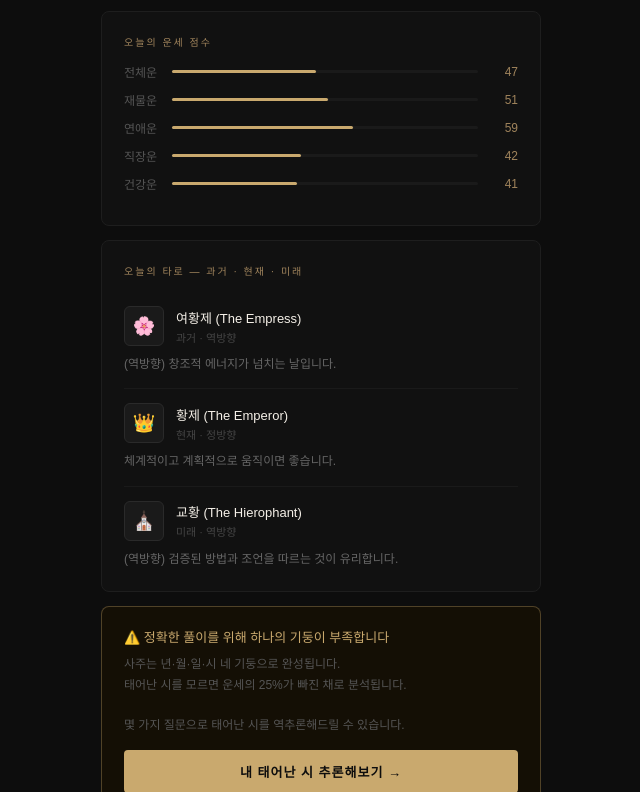
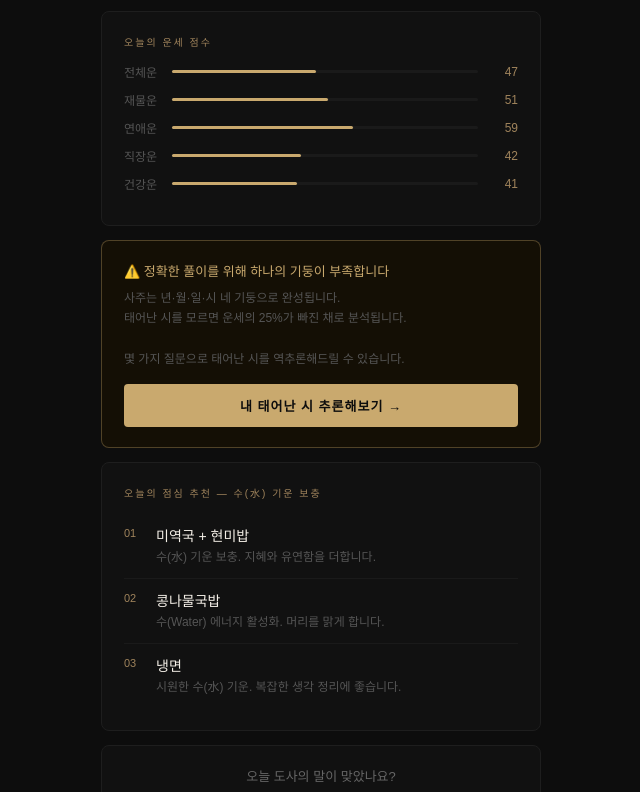
Before and after one commit to JeongYeon-po/jeomsim-dosa, a plain HTML site: page result.html in a window 1280 px wide. Shown: the part 586-1378 px from the top of the page, without its empty margins (319-959 px from the left). Drawn offline with Linux system fonts and the light colour scheme.

Commit message:
타로 변경

```diff
--- a/result.html
+++ b/result.html
@@ -203,8 +203,8 @@
         <div class="gua-meaning" id="guaMeaning"></div>
       </div>
 
-      <!-- 타로 3장 -->
-      <div class="card">
+       <!-- 타로 3장 -->
+      <div class="card" id="tarotSection" style="display:none;">
         <div class="card-label">오늘의 타로 — 과거 · 현재 · 미래</div>
         <div class="tarot-item" id="tarot1"></div>
         <div class="tarot-item" id="tarot2"></div>
```
